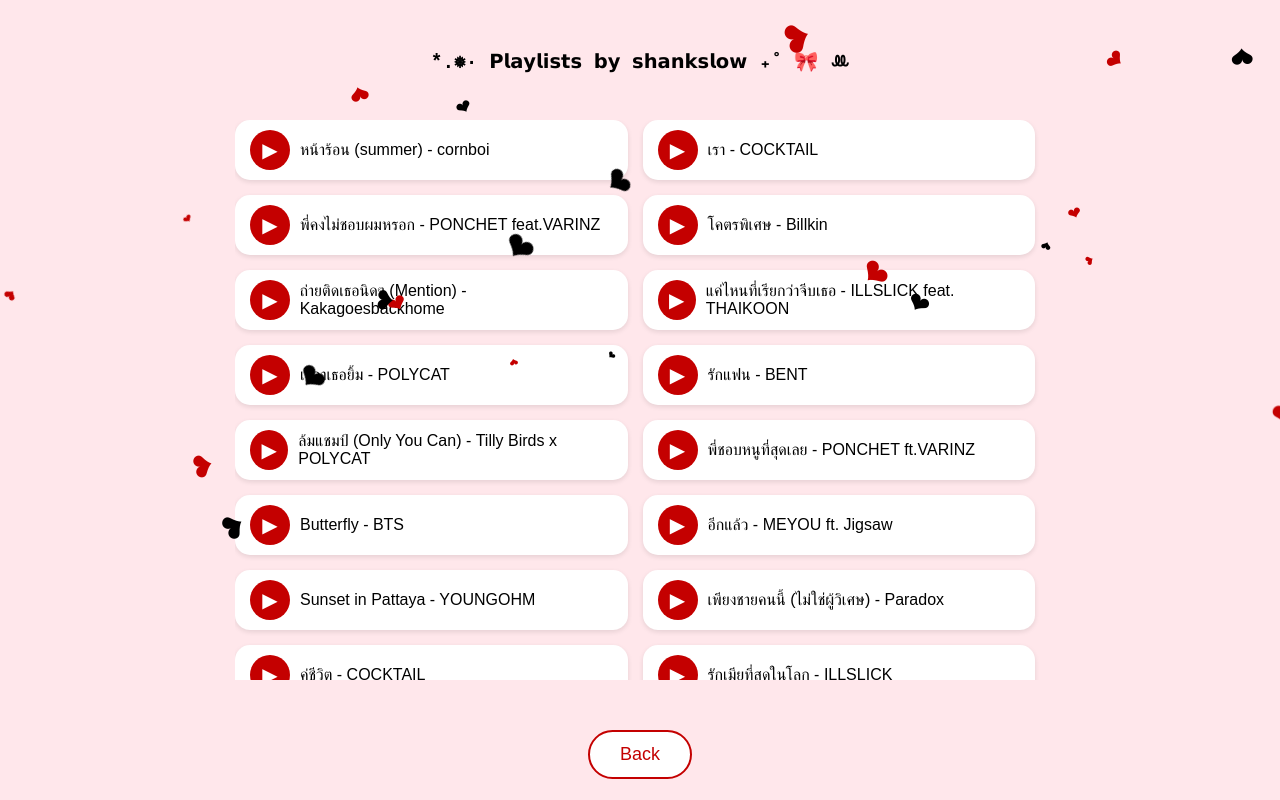
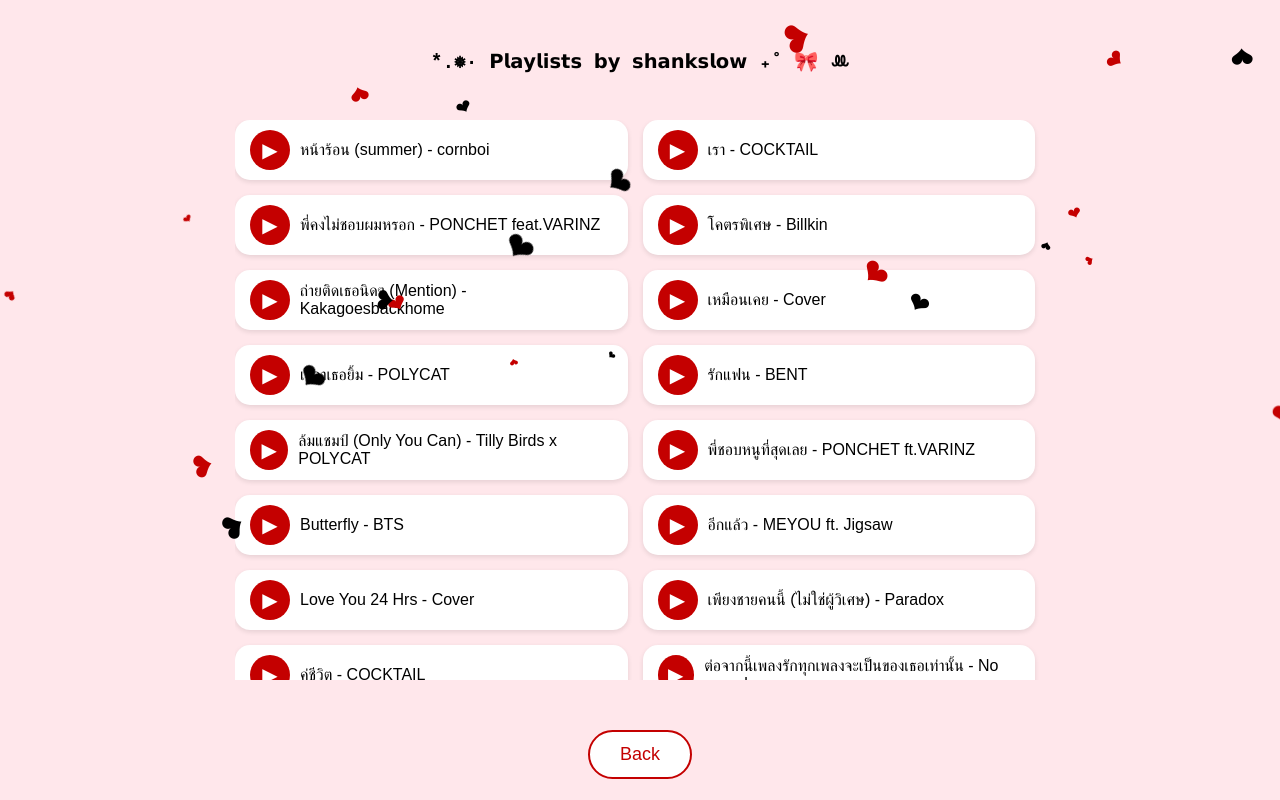
Before and after one commit to benchaphonn/still-falling-game, a website: page chapter4.html in a window 1280 px wide. Drawn offline with Linux system fonts and the light colour scheme.

Commit message:
เปลี่ยนเพลง

```diff
--- a/chapter4.html
+++ b/chapter4.html
@@ -34,8 +34,8 @@
             <span>ถ่ายติดเธอนิดๆ (Mention) - Kakagoesbackhome</span>
         </div>
         <div class="playlist-item">
-            <button class="play-btn" data-video-id="Ovo1y7Pllt8">▶</button>
-            <span>แค่ไหนที่เรียกว่าจีบเธอ - ILLSLICK feat. THAIKOON</span>
+            <button class="play-btn" data-video-id="bIRk1VzQZ78">▶</button>
+            <span>เหมือนเคย - Cover</span>
         </div>
         <div class="playlist-item">
             <button class="play-btn" data-video-id="Xaqezw5S1Mo">▶</button>
@@ -62,8 +62,8 @@
             <span>อีกแล้ว - MEYOU ft. Jigsaw</span>
         </div>
         <div class="playlist-item">
-            <button class="play-btn" data-video-id="O90WsctfY4Y">▶</button>
-            <span>Sunset in Pattaya - YOUNGOHM</span>
+            <button class="play-btn" data-video-id="7vSdwtHm5q0">▶</button>
+            <span>Love You 24 Hrs - Cover</span>
         </div>
         <div class="playlist-item">
             <button class="play-btn" data-video-id="Sxf5zDIRivM">▶</button>
@@ -74,8 +74,8 @@
             <span>คู่ชีวิต - COCKTAIL</span>
         </div>
         <div class="playlist-item">
-            <button class="play-btn" data-video-id="cnXjl_alRvM">▶</button>
-            <span>รักเมียที่สุดในโลก - ILLSLICK</span>
+            <button class="play-btn" data-video-id="PHln4pI1n4g">▶</button>
+            <span>ต่อจากนี้เพลงรักทุกเพลงจะเป็นของเธอเท่านั้น - No one else</span>
         </div>
         <div class="playlist-item">
             <button class="play-btn" data-video-id="xl3Jfuh8oDE">▶</button>
```
